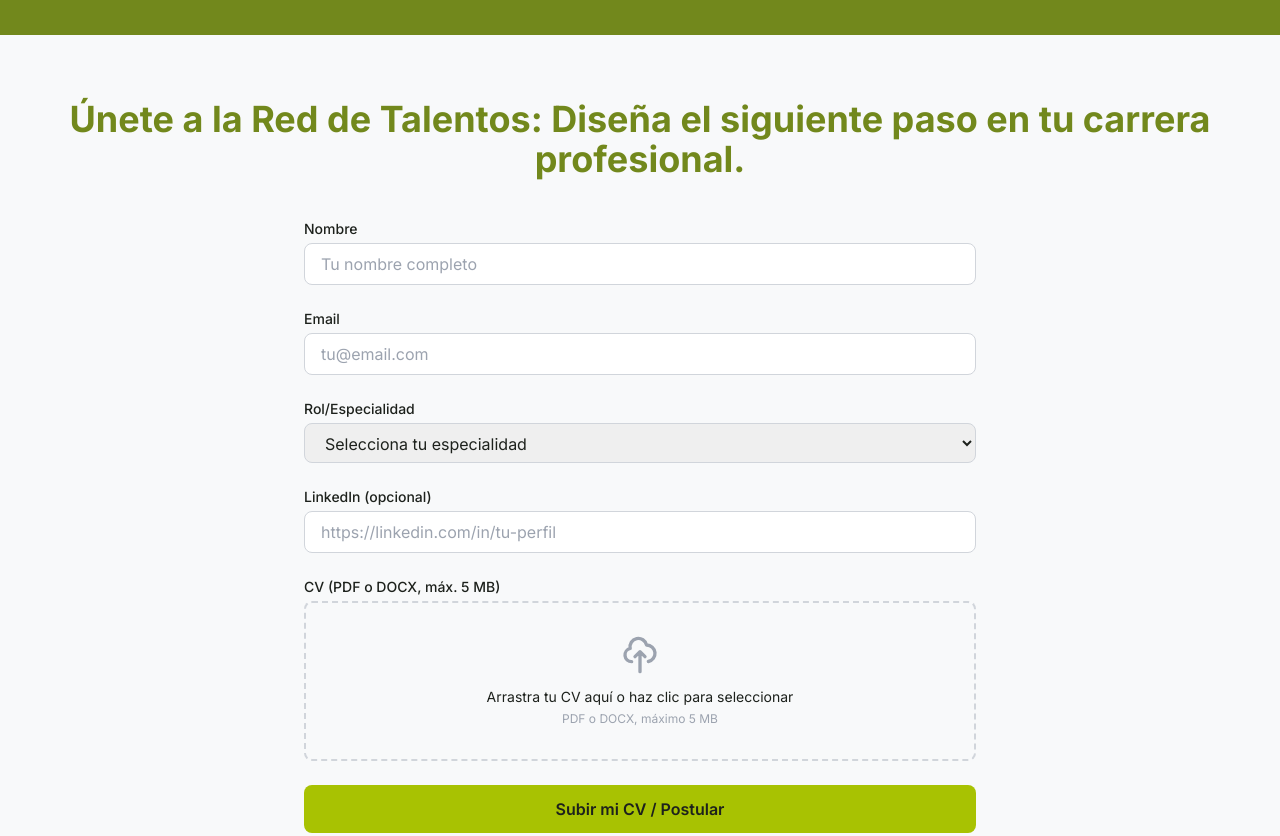
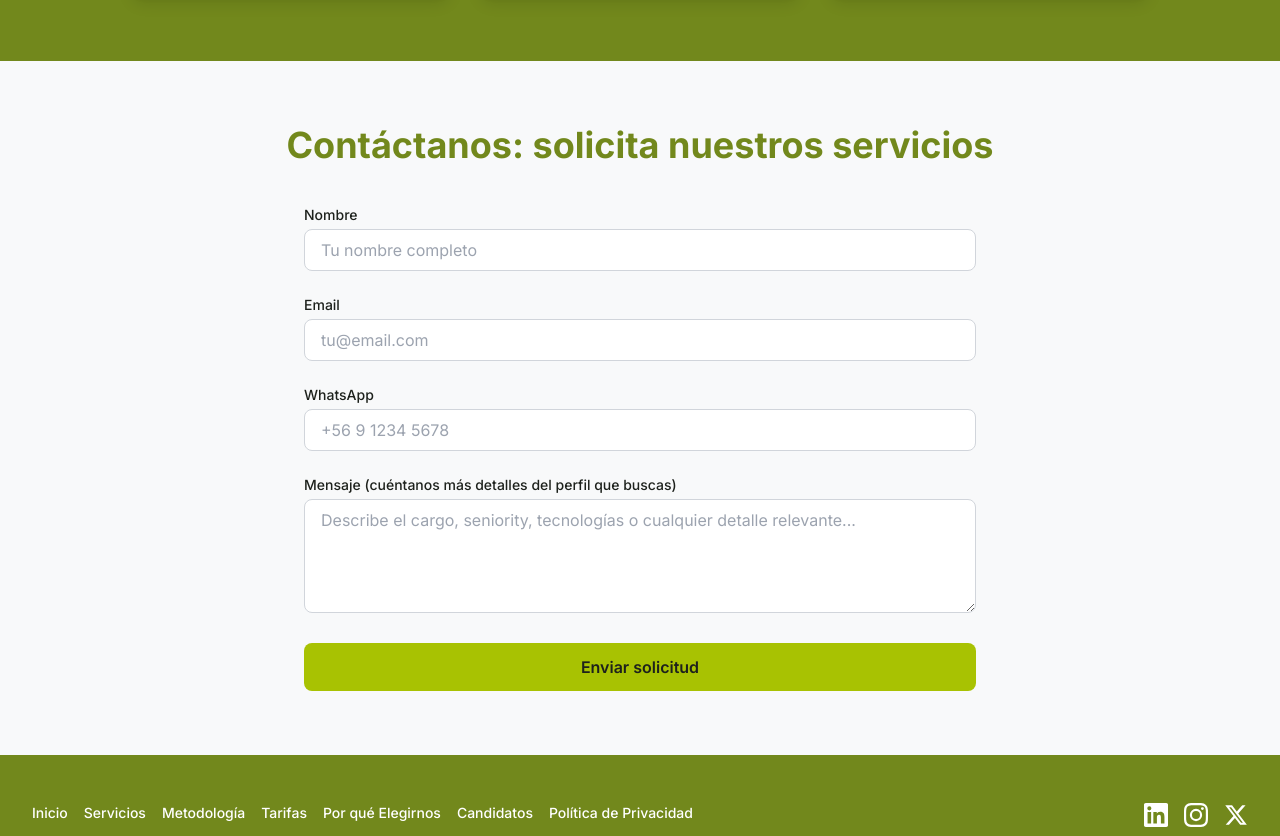
Before and after one commit to andreaendigital/mindcodeweb, a website: page index.html in a window 1280 px wide. Shown: the part 3103-3939 px from the top of the page. Drawn offline with nearby package versions, Linux system fonts and the light colour scheme.

Commit message:
mejoras en textos

```diff
--- a/index.html
+++ b/index.html
@@ -246,11 +246,11 @@
       <div class="max-w-7xl mx-auto px-4 sm:px-6 lg:px-8 py-16">
         <h2 class="text-3xl md:text-4xl font-bold text-[#72881c] text-center mb-12">Beneficio Exclusivo para PyMEs</h2>
 
-        <div class="grid grid-cols-1 md:grid-cols-3 gap-6 max-w-5xl mx-auto">
+        <div class="grid grid-cols-1 md:grid-cols-2 lg:grid-cols-4 gap-6 max-w-6xl mx-auto">
           <!-- Tarjeta 1 -->
           <div class="reveal bg-white rounded-2xl shadow-md border border-[#a8c202]/30 p-6 flex flex-col items-start">
             <div class="w-10 h-10 rounded-full bg-[#a8c202] flex items-center justify-center text-[#1d211c] font-bold text-lg mb-4">1</div>
-            <p class="text-[#1d211c] text-base leading-relaxed">Sabemos que cuidar la caja es clave. Por eso durante tus dos primeros meses contratamos con una tasa promocional del 0,6 % sobre el sueldo bruto del candidato. Accedes al estándar de selección de una gran corporación, a la mitad de costo habitual del mercado.</p>
+            <p class="text-[#1d211c] text-base leading-relaxed">Durante tus dos primeros meses <strong>contratamos con una tasa promocional del 0,6% sobre el sueldo bruto del candidato.</strong> Accedes al estándar de selección de una gran corporación, a la mitad de costo habitual del mercado.</p>
           </div>
 
           <!-- Tarjeta 2 -->
@@ -262,7 +262,13 @@
           <!-- Tarjeta 3 -->
           <div class="reveal bg-white rounded-2xl shadow-md border border-[#a8c202]/30 p-6 flex flex-col items-start">
             <div class="w-10 h-10 rounded-full bg-[#a8c202] flex items-center justify-center text-[#1d211c] font-bold text-lg mb-4">3</div>
-            <p class="text-[#1d211c] text-base leading-relaxed"><strong>Garantía de continuidad (45 días):</strong> Si el candidato contratado no continúa en el cargo dentro de ese período, realizamos una reposición sin costo adicional.</p>
+            <p class="text-[#1d211c] text-base leading-relaxed"><strong>Tu inversión está protegida:</strong> Confiamos tanto en nuestros filtros que te entregamos 45 días corridos de garantía de continuidad. Si el candidato no responde al desempeño esperado, realizamos un nuevo proceso sin costo.</p>
+          </div>
+
+          <!-- Tarjeta 4 -->
+          <div class="reveal bg-white rounded-2xl shadow-md border border-[#a8c202]/30 p-6 flex flex-col items-start">
+            <div class="w-10 h-10 rounded-full bg-[#a8c202] flex items-center justify-center text-[#1d211c] font-bold text-lg mb-4">4</div>
+            <p class="text-[#1d211c] text-base leading-relaxed">Especialistas en la selección de talentos para modalidad teletrabajo y remota, en Chile y Latinoamérica.</p>
           </div>
         </div>
       </div>
@@ -319,7 +325,7 @@
     <section id="candidatos">
       <div class="max-w-7xl mx-auto px-4 sm:px-6 lg:px-8 py-16">
         <h2 class="text-3xl lg:text-4xl font-bold text-[#72881c] mb-10 text-center">
-          Únete a la Red de Talentos: Diseña el siguiente paso en tu carrera profesional.
+          Contáctanos: solicita nuestros servicios
         </h2>
 
         <form id="candidate-form" class="reveal max-w-2xl mx-auto space-y-6" novalidate>
@@ -341,47 +347,21 @@
             <span class="error-message text-red-600 text-sm mt-1 block"></span>
           </div>
 
-          <!-- Rol/Especialidad -->
+          <!-- WhatsApp -->
           <div>
-            <label for="rol" class="block text-sm font-medium text-[#1d211c] mb-1">Rol/Especialidad</label>
-            <select id="rol" name="rol" required
-              class="w-full rounded-lg border border-gray-300 px-4 py-2 text-[#1d211c] focus:outline-none focus:ring-2 focus:ring-[#a8c202] focus:border-transparent">
-              <option value="" disabled selected>Selecciona tu especialidad</option>
-              <option value="Desarrollo Frontend">Desarrollo Frontend</option>
-              <option value="Desarrollo Backend">Desarrollo Backend</option>
-              <option value="Full Stack">Full Stack</option>
-              <option value="DevOps / SRE">DevOps / SRE</option>
-              <option value="Data Science / Analytics">Data Science / Analytics</option>
-              <option value="UX/UI Design">UX/UI Design</option>
-              <option value="Project/Product Management">Project/Product Management</option>
-              <option value="QA / Testing">QA / Testing</option>
-              <option value="Ciberseguridad">Ciberseguridad</option>
-              <option value="SDR / Ventas TI">SDR / Ventas TI</option>
-              <option value="Otro">Otro</option>
-            </select>
+            <label for="whatsapp" class="block text-sm font-medium text-[#1d211c] mb-1">WhatsApp</label>
+            <input type="tel" id="whatsapp" name="whatsapp" required
+              class="w-full rounded-lg border border-gray-300 px-4 py-2 text-[#1d211c] focus:outline-none focus:ring-2 focus:ring-[#a8c202] focus:border-transparent"
+              placeholder="+56 9 1234 5678">
             <span class="error-message text-red-600 text-sm mt-1 block"></span>
           </div>
 
-          <!-- LinkedIn -->
+          <!-- Mensaje -->
           <div>
-            <label for="linkedin" class="block text-sm font-medium text-[#1d211c] mb-1">LinkedIn (opcional)</label>
-            <input type="url" id="linkedin" name="linkedin"
-              class="w-full rounded-lg border border-gray-300 px-4 py-2 text-[#1d211c] focus:outline-none focus:ring-2 focus:ring-[#a8c202] focus:border-transparent"
-              placeholder="https://linkedin.com/in/tu-perfil">
-            <span class="error-message text-red-600 text-sm mt-1 block"></span>
-          </div>
-
-          <!-- CV Dropzone -->
-          <div>
-            <label for="cv-input" class="block text-sm font-medium text-[#1d211c] mb-1">CV (PDF o DOCX, máx. 5 MB)</label>
-            <div id="cv-dropzone" class="dropzone border-2 border-dashed border-gray-300 rounded-lg p-8 text-center cursor-pointer hover:border-[#a8c202] transition-colors duration-200">
-              <svg class="mx-auto h-10 w-10 text-gray-400 mb-3" fill="none" stroke="currentColor" viewBox="0 0 24 24" aria-hidden="true">
-                <path stroke-linecap="round" stroke-linejoin="round" stroke-width="2" d="M7 16a4 4 0 01-.88-7.903A5 5 0 1115.9 6L16 6a5 5 0 011 9.9M15 13l-3-3m0 0l-3 3m3-3v12"/>
-              </svg>
-              <p class="text-[#1d211c] text-sm">Arrastra tu CV aquí o haz clic para seleccionar</p>
-              <p class="text-gray-400 text-xs mt-1">PDF o DOCX, máximo 5 MB</p>
-              <input type="file" id="cv-input" name="cv" accept=".pdf,.docx" class="hidden">
-            </div>
+            <label for="mensaje" class="block text-sm font-medium text-[#1d211c] mb-1">Mensaje (cuéntanos más detalles del perfil que buscas)</label>
+            <textarea id="mensaje" name="mensaje" rows="4" required
+              class="w-full rounded-lg border border-gray-300 px-4 py-2 text-[#1d211c] focus:outline-none focus:ring-2 focus:ring-[#a8c202] focus:border-transparent resize-y"
+              placeholder="Describe el cargo, seniority, tecnologías o cualquier detalle relevante..."></textarea>
             <span class="error-message text-red-600 text-sm mt-1 block"></span>
           </div>
 
@@ -389,14 +369,14 @@
           <div>
             <button type="submit"
               class="w-full bg-[#a8c202] text-[#1d211c] font-semibold px-6 py-3 rounded-lg hover:bg-[#96ad02] transition-colors duration-200">
-              Subir mi CV / Postular
+              Enviar solicitud
             </button>
           </div>
         </form>
 
         <!-- Success Message -->
         <div id="form-success" class="hidden max-w-2xl mx-auto mt-6 p-4 bg-green-50 border border-green-200 rounded-lg text-center">
-          <p class="text-green-700 font-medium">¡Registro recibido exitosamente!</p>
+          <p class="text-green-700 font-medium">¡Mensaje enviado exitosamente! Nos pondremos en contacto contigo pronto.</p>
         </div>
       </div>
     </section>
```
